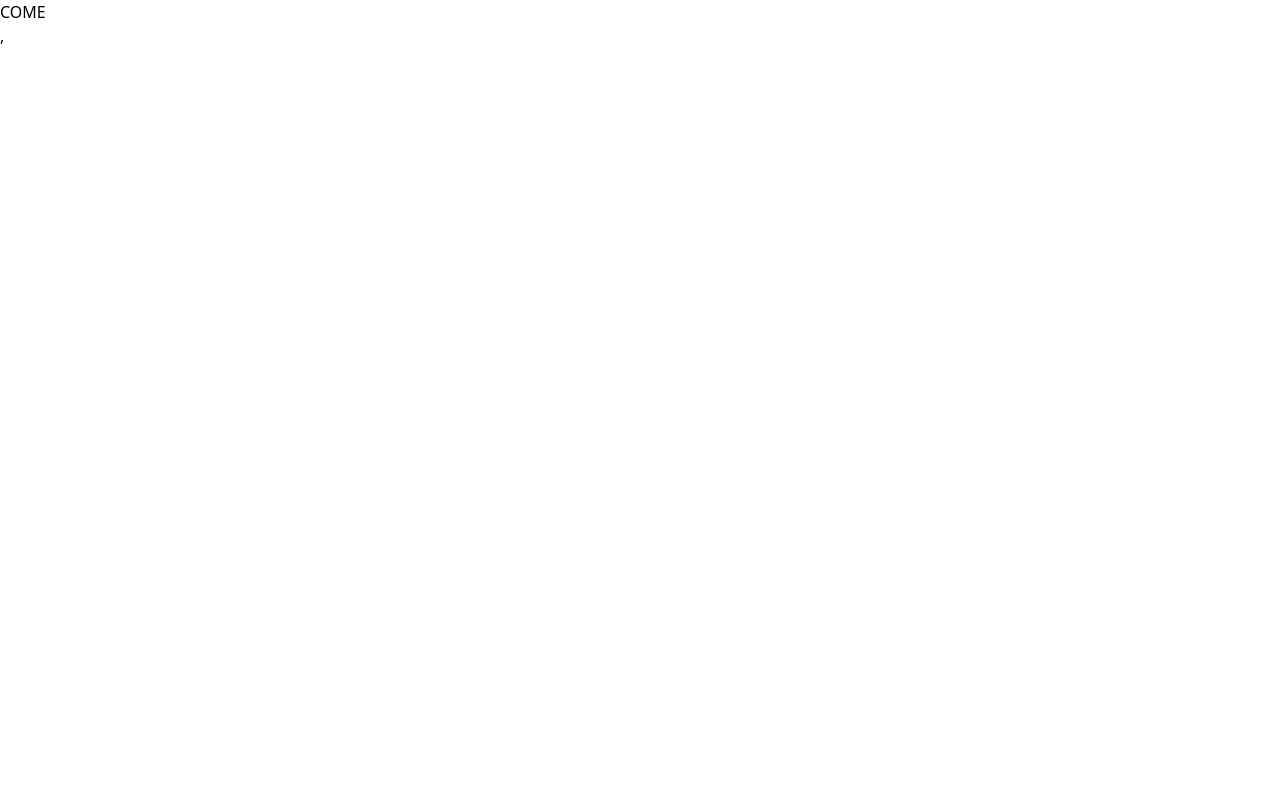
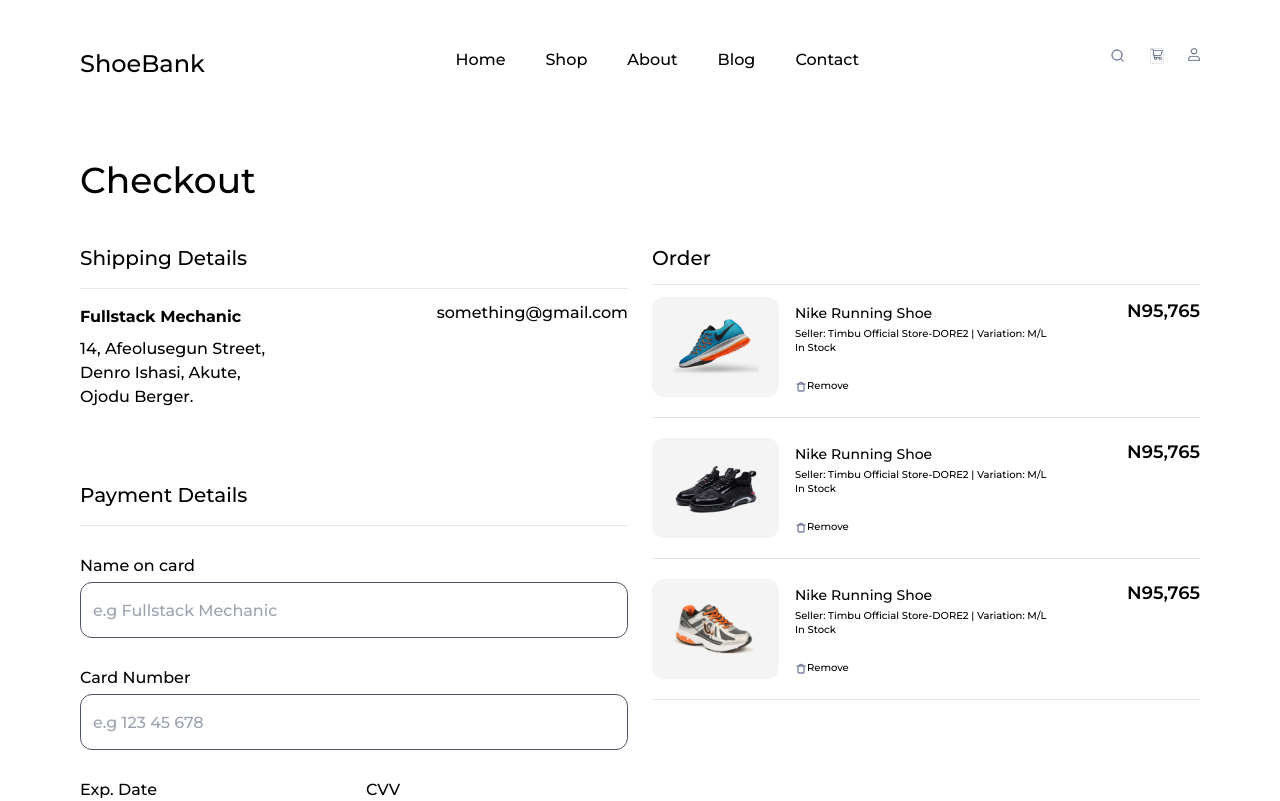
Before and after one commit to Jumai26/HNG-Task-2, a React (Vite) app: page /checkout in a window 1280 px wide. Shown: the top 801 px of the page. Built offline with nearby package versions, Linux system fonts and the light colour scheme.

Commit message:
desktop view done

```diff
--- a/src/components/AllCart.jsx
+++ b/src/components/AllCart.jsx
@@ -12,17 +12,17 @@
     return (
         <div className='font-headings font-medium gap-9 mb-0'>
             <Navbar />
-            <div className=" sm:mx-20 mb-3 mx-6 sm:m-0 grid grid-cols-4 gap-6 pt-12">
-                <div className="col-span-3">
+            <div className=" sm:mx-20 mb-3 mx-6 sm:m-0 grid grid-cols-3 gap-6 pt-12">
+                <div className="col-span-2">
                     <div className=" flex flex-row justify-between content-start">
                         <div className="flex flex-row gap-x-4">
                             <div>
                                 <img src={Shoeone} className=' w-[77px] h-[45px] sm:w-[127px] sm:h-[100px] p-5 bg-[#F3F4F3] rounded-xl m-auto'></img>
                             </div>
                             <div className="">
-                                <p className='text-[9px] sm:text-sm leading-none sm:leading-4 font-medium sm:my-2'>Nike Running Shoe</p>
-                                <p className='text-[9px] sm:text-[10px] leading-none sm:leading-2 font-medium sm:my-1'>Seller: Timbu Official Store-DORE2 | Variation: M/L</p>
-                                <p className='text-[9px] sm:text-[10px] leading-none sm:leading-2 font-medium sm:my-1'>In Stock</p>
+                                <p className='text-[9px] sm:text-sm leading-none sm:leading-4 font-semibold sm:my-2'>Nike Running Shoe</p>
+                                <p className='text-[9px] sm:text-[12px] leading-3 sm:leading-2 font-medium sm:my-1'>Seller: Timbu Official Store-DORE2 | Variation: M/L</p>
+                                <p className='text-[9px] sm:text-[12px] leading-3 sm:leading-2 font-medium sm:my-1'>In Stock</p>
                                 <div className="flex flex-row flex-start mt-7">
                                     <img className='w-3 h-3' src={Thrash}></img>
                                     <p className='text-[9px] sm:text-[10px] leading-none sm:leading-2 font-medium align-center'>Remove</p>
@@ -36,7 +36,7 @@
                     <hr className="my-5"></hr>
                 </div>
                 <div className="row-span-3">
-                    <p className='text-[9px] sm:text-base leading-none sm:leading-4 font-medium sm:my-2'>Cart Summary</p>
+                    <p className='text-[9px] sm:text-base leading-4 sm:leading-4 font-medium sm:my-2'>Cart Summary</p>
                     <div className="flex flex-row justify-between sm:mt-8">
                         <p className='text-[9px] sm:text-[12px] leading-none sm:leading-2 font-medium '>Sub total</p>
                         <span className=" sm:text-lg sm:leading-3 font-semibold">N751,331</span>
@@ -48,16 +48,16 @@
                     <p className='text-[9px] sm:text-[12px] leading-none sm:leading-2 font-medium mt-6'>Returns are easy</p>
                     <p className='text-[9px] sm:text-[10px]leading-none sm:leading-2 font-medium '>free return within 7 days for ALL eligible items</p>
                 </div>
-                <div className="col-span-3" >
+                <div className="col-span-2" >
                     <div className=" flex flex-row justify-between content-start ">
                         <div className="flex flex-row gap-x-4">
                             <div>
                                 <img src={Shoeseven} className=' w-[77px] h-[45px] sm:w-[127px] sm:h-[100px] p-5 bg-[#F3F4F3] rounded-xl m-auto'></img>
                             </div>
                             <div className="">
-                                <p className='text-[9px] sm:text-sm leading-none sm:leading-4 font-medium sm:my-2'>Nike Running Shoe</p>
-                                <p className='text-[9px] sm:text-[10px] leading-none sm:leading-2 font-medium sm:my-1'>Seller: Timbu Official Store-DORE2 | Variation: M/L</p>
-                                <p className='text-[9px] sm:text-[10px] leading-none sm:leading-2 font-medium sm:my-1'>In Stock</p>
+                                <p className='text-[9px] sm:text-sm leading-none sm:leading-4 font-semibold sm:my-2'>Nike Running Shoe</p>
+                                <p className='text-[9px] sm:text-[12px] leading-none sm:leading-2 font-medium sm:my-1'>Seller: Timbu Official Store-DORE2 | Variation: M/L</p>
+                                <p className='text-[9px] sm:text-[12px] leading-none sm:leading-2 font-medium sm:my-1'>In Stock</p>
                                 <div className="flex flex-row flex-start mt-7">
                                     <img className='w-3 h-3' src={Thrash}></img>
                                     <p className='text-[9px] sm:text-[10px] leading-none sm:leading-2 font-medium align-center'>Remove</p>
@@ -70,16 +70,16 @@
                     </div>
                     <hr className="my-5"></hr>
                 </div>
-                <div className="col-span-3">
+                <div className="col-span-2">
                     <div className=" flex flex-row justify-between content-start  ">
                         <div className="flex flex-row gap-x-4">
                             <div>
                                 <img src={Shoeeight} className=' w-[77px] h-[45px] sm:w-[127px] sm:h-[100px] p-5 bg-[#F3F4F3] rounded-xl m-auto'></img>
                             </div>
                             <div className="">
-                                <p className='text-[9px] sm:text-sm leading-none sm:leading-4 font-medium sm:my-2'>Nike Running Shoe</p>
-                                <p className='text-[9px] sm:text-[10px] leading-none sm:leading-2 font-medium sm:my-1'>Seller: Timbu Official Store-DORE2 | Variation: M/L</p>
-                                <p className='text-[9px] sm:text-[10px] leading-none sm:leading-2 font-medium sm:my-1'>In Stock</p>
+                                <p className='text-[9px] sm:text-sm leading-none sm:leading-4 font-semibold sm:my-2'>Nike Running Shoe</p>
+                                <p className='text-[9px] sm:text-[12px] leading-none sm:leading-2 font-medium sm:my-1'>Seller: Timbu Official Store-DORE2 | Variation: M/L</p>
+                                <p className='text-[9px] sm:text-[12px] leading-none sm:leading-2 font-medium sm:my-1'>In Stock</p>
                                 <div className="flex flex-row flex-start mt-7">
                                     <img className='w-3 h-3' src={Thrash}></img>
                                     <p className='text-[9px] sm:text-[10px] leading-none sm:leading-2 font-medium align-center'>Remove</p>
--- a/src/components/Checkout.jsx
+++ b/src/components/Checkout.jsx
@@ -1,7 +1,131 @@
+import React from "react";
+import { Link } from "react-router-dom";
+import Navbar from "../components/Navbar";
+import Shoeone from "../assets/images/shoefirst.png";
+import Thrash from "../assets/icons/thrash.png";
+import Shoeseven from "../assets/images/shoeseven.png";
+import Shoeeight from "../assets/images/shoeeight.png";
+import Footer from "../components/Footer";
+
 export default function Checkout(params) {
     return (
-        <div>
-            <h1>COME</h1>
+        <div className='font-headings font-medium gap-9 mb-0 '>
+            <Navbar />
+            <div className="sm:mx-20 mb-3 mx-6 sm:my-20 ">
+                <h1 className='sm:text-4xl sm:leading-10 sm:mb-10'>Checkout</h1>
+                <div className=" grid grid-cols-2 gap-6">
+                    <div className="">
+                        <div className="flex flex-col justify-between content-start">
+                            <p className='text-[9px] sm:text-xl leading-none sm:leading-2 font-medium sm:my-1' >Shipping Details</p>
+                            <hr className="my-3"></hr>
+                            <div className="flex flex-row justify-between">
+                                <p className='text-[9px] sm:text-base leading-none sm:leading-2 font-bold sm:my-1'>Fullstack Mechanic </p>
+                                <p>something@gmail.com</p>
+                            </div>
+                            <p className='text-[9px] sm:text-base leading-none font-medium sm:my-1'>14, Afeolusegun Street, <br />Denro Ishasi, Akute, <br />Ojodu Berger.</p>
+                            <p className='text-[9px] sm:text-xl leading-none sm:leading-2 font-medium sm:my-1 pt-16'>Payment Details</p>
+                            <hr className="my-3"></hr>
+                            <form method="post" className="container ">
+                                <div className='flex flex-col justify-start pt-4'>
+                                    <label id="name" for="name">Name on card</label>
+                                    <input id="name" type="text" placeholder="e.g Fullstack Mechanic" className='border rounded-xl border-gray-600 h-14 my-1 placeholder:pl-3 ' required />
+                                </div>
+                                <div className='flex flex-col justify-start pt-6'>
+                                    <label id="email" for="email"> Card Number</label>
+                                    <input id="email" type="number" placeholder="e.g 123 45 678" className='border rounded-xl border-gray-600 h-14 my-1 placeholder:pl-3 ' required />
+                                </div>
+                                <div className='grid grid-cols-2 gap-6 pt-6'>
+                                    <div className='flex flex-col justify-start '>
+                                        <label id="email" for="email"> Exp. Date</label>
+                                        <input id="email" type="number" placeholder="e.g 10/10/2005" className='border rounded-xl border-gray-600 h-14 my-1 placeholder:pl-3 ' required />
+                                    </div>
+                                    <div className='flex flex-col justify-start '>
+                                        <label id="email" for="email"> CVV</label>
+                                        <input id="email" type="number" placeholder="e.g 001" className='border rounded-xl border-gray-600 h-14 my-1 placeholder:pl-3 ' required />
+                                    </div>
+                                </div>
+                                <div>
+                                    <Link to="/">
+                                        <button className='w-full p-3 bg-secondary-color rounded-xl text-white text-[11.19px] leading-3 sm:text-base sm:leading-6 mt-5 hover:p-2 hover:border-green-950 hover:border'>Checkout (N751,331) </button>
+                                    </Link>
+                                </div>
+                            </form>
+                        </div>
+                    </div>
+                    <div className="">
+                        <h1 className='text-[9px] sm:text-xl leading-none sm:leading-2 font-medium sm:my-1'>Order</h1>
+                        <hr className="my-3"></hr>
+                        <div>
+                            <div className=" flex flex-row justify-between content-start ">
+                                <div className="flex flex-row gap-x-4">
+                                    <div>
+                                        <img src={Shoeone} className=' w-[77px] h-[45px] sm:w-[127px] sm:h-[100px] p-5 bg-[#F3F4F3] rounded-xl m-auto'></img>
+                                    </div>
+                                    <div className="">
+                                        <p className='text-[9px] sm:text-sm leading-none sm:leading-4 font-medium sm:my-2'>Nike Running Shoe</p>
+                                        <p className='text-[9px] sm:text-[10px] leading-none sm:leading-2 font-medium sm:my-1'>Seller: Timbu Official Store-DORE2 | Variation: M/L</p>
+                                        <p className='text-[9px] sm:text-[10px] leading-none sm:leading-2 font-medium sm:my-1'>In Stock</p>
+                                        <div className="flex flex-row flex-start mt-7">
+                                            <img className='w-3 h-3' src={Thrash}></img>
+                                            <p className='text-[9px] sm:text-[10px] leading-none sm:leading-2 font-medium align-center'>Remove</p>
+                                        </div>
+                                    </div>
+                                </div>
+                                <div>
+                                    <h1 className=' text-[7.5px] leading-none sm:text-lg sm:leading-3 font-semibold mb-2 sm:my-2'>N95,765</h1>
+                                </div>
+                            </div>
+                            <hr className="my-5"></hr>
+                        </div>
+                        <div className="col-span-3" >
+                            <div className=" flex flex-row justify-between content-start ">
+                                <div className="flex flex-row gap-x-4">
+                                    <div>
+                                        <img src={Shoeseven} className=' w-[77px] h-[45px] sm:w-[127px] sm:h-[100px] p-5 bg-[#F3F4F3] rounded-xl m-auto'></img>
+                                    </div>
+                                    <div className="">
+                                        <p className='text-[9px] sm:text-sm leading-none sm:leading-4 font-medium sm:my-2'>Nike Running Shoe</p>
+                                        <p className='text-[9px] sm:text-[10px] leading-none sm:leading-2 font-medium sm:my-1'>Seller: Timbu Official Store-DORE2 | Variation: M/L</p>
+                                        <p className='text-[9px] sm:text-[10px] leading-none sm:leading-2 font-medium sm:my-1'>In Stock</p>
+                                        <div className="flex flex-row flex-start mt-7">
+                                            <img className='w-3 h-3' src={Thrash}></img>
+                                            <p className='text-[9px] sm:text-[10px] leading-none sm:leading-2 font-medium align-center'>Remove</p>
+                                        </div>
+                                    </div>
+                                </div>
+                                <div>
+                                    <h1 className=' text-[7.5px] leading-none sm:text-lg sm:leading-3 font-semibold mb-2 sm:my-2'>N95,765</h1>
+                                </div>
+                            </div>
+                            <hr className="my-5"></hr>
+                        </div>
+                        <div className="col-span-3">
+                            <div className=" flex flex-row justify-between content-start  ">
+                                <div className="flex flex-row gap-x-4">
+                                    <div>
+                                        <img src={Shoeeight} className=' w-[77px] h-[45px] sm:w-[127px] sm:h-[100px] p-5 bg-[#F3F4F3] rounded-xl m-auto'></img>
+                                    </div>
+                                    <div className="">
+                                        <p className='text-[9px] sm:text-sm leading-none sm:leading-4 font-medium sm:my-2'>Nike Running Shoe</p>
+                                        <p className='text-[9px] sm:text-[10px] leading-none sm:leading-2 font-medium sm:my-1'>Seller: Timbu Official Store-DORE2 | Variation: M/L</p>
+                                        <p className='text-[9px] sm:text-[10px] leading-none sm:leading-2 font-medium sm:my-1'>In Stock</p>
+                                        <div className="flex flex-row flex-start mt-7">
+                                            <img className='w-3 h-3' src={Thrash}></img>
+                                            <p className='text-[9px] sm:text-[10px] leading-none sm:leading-2 font-medium align-center'>Remove</p>
+                                        </div>
+                                    </div>
+                                </div>
+                                <div>
+                                    <h1 className=' text-[7.5px] leading-none sm:text-lg sm:leading-3 font-semibold mb-2 sm:my-2'>N95,765</h1>
+                                </div>
+                            </div>
+                            <hr className="my-5"></hr>
+                        </div>
+                    </div>
+                </div>
+            </div>
+            <Footer />
         </div>
+
     )
 };
```
